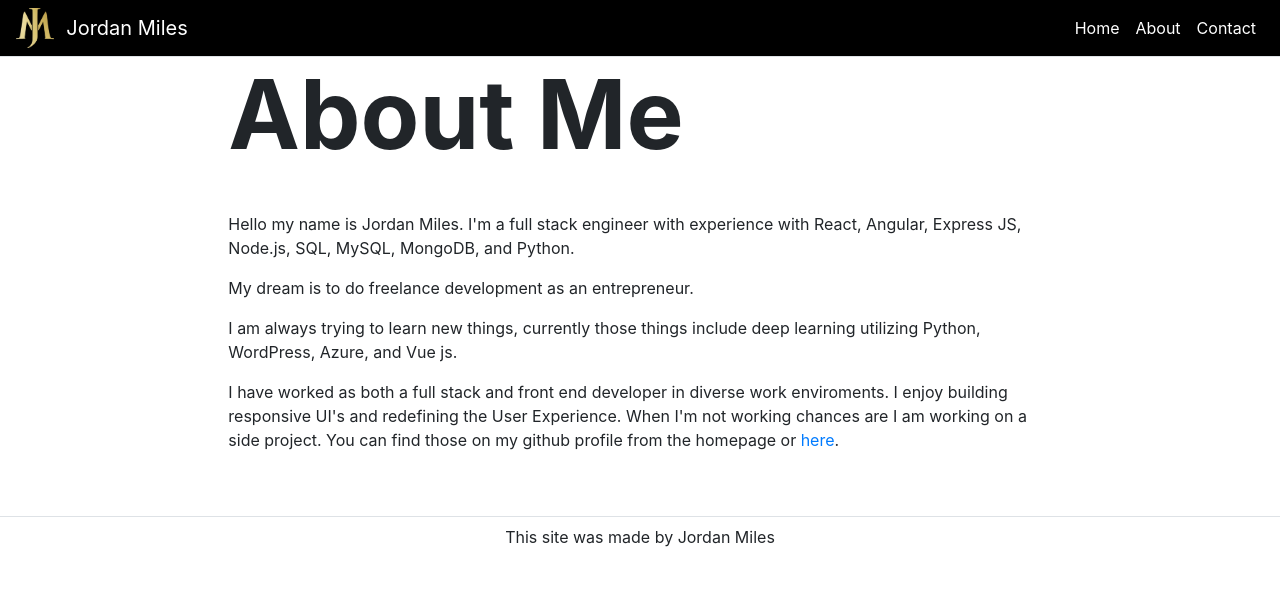
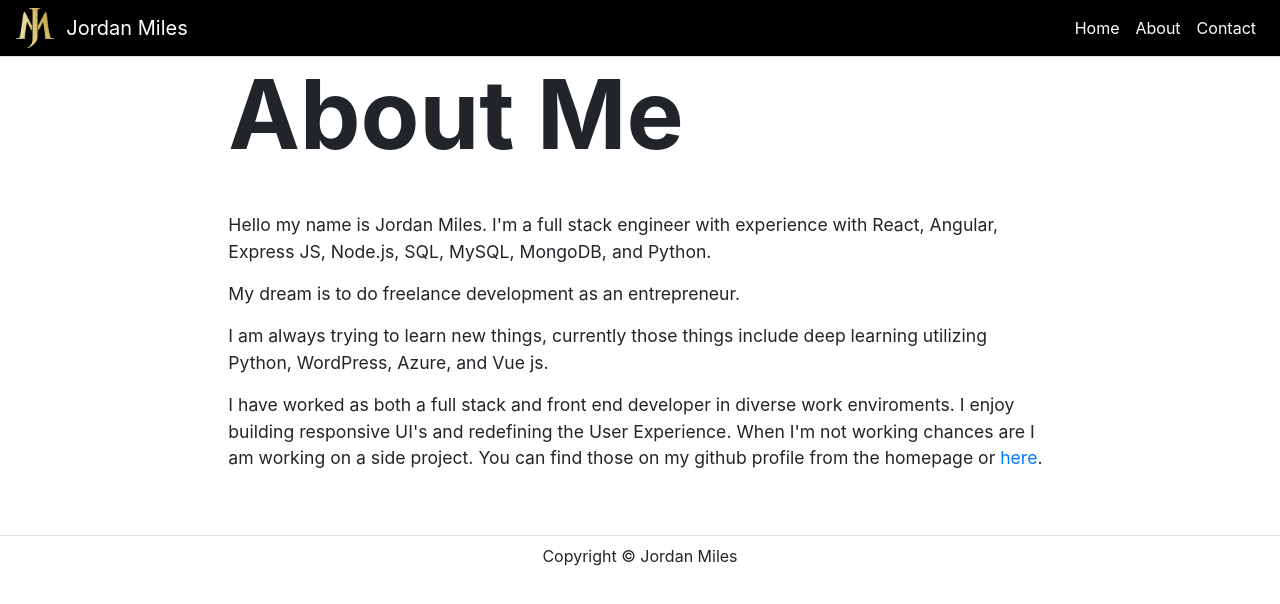
Before and after one commit to J0Miles/Portfolio-Site, a React (Create React App) app: page /about in a window 1280 px wide. Shown: the top 604 px of the page. Built offline with nearby package versions, Linux system fonts and the light colour scheme.

Commit message:
Made some styling and dialogue changes

```diff
--- a/src/App.css
+++ b/src/App.css
@@ -47,6 +47,14 @@
   color: white !important;
 }
 
+#body {
+  font-size: 1.1rem;
+}
+
+#loader {
+  margin: 2px;
+}
+
 @media (prefers-reduced-motion: no-preference) {
   .App-logo {
     animation: App-logo-spin infinite 20s linear;
--- a/src/components/About/aboutpage.jsx
+++ b/src/components/About/aboutpage.jsx
@@ -7,17 +7,19 @@ function About(props) {
     <div>
       <Hero title={props.title} />
       <Content>
-        <p>
+        <p id="body">
           Hello my name is Jordan Miles. I'm a full stack engineer with
           experience with React, Angular, Express JS, Node.js, SQL, MySQL,
           MongoDB, and Python.
         </p>
-        <p>My dream is to do freelance development as an entrepreneur.</p>
-        <p>
+        <p id="body">
+          My dream is to do freelance development as an entrepreneur.
+        </p>
+        <p id="body">
           I am always trying to learn new things, currently those things include
           deep learning utilizing Python, WordPress, Azure, and Vue js.
         </p>
-        <p>
+        <p id="body">
           I have worked as both a full stack and front end developer in diverse
           work enviroments. I enjoy building responsive UI's and redefining the
           User Experience. When I'm not working chances are I am working on a
--- a/src/components/Contact/contactpage.jsx
+++ b/src/components/Contact/contactpage.jsx
@@ -1,6 +1,7 @@
 import React from "react";
 import Form from "react-bootstrap/Form";
 import Button from "react-bootstrap/Button";
+import Spinner from "react-bootstrap/Spinner";
 
 import Hero from "../Home/heroPage";
 import Content from "../content";
@@ -16,7 +17,8 @@ class ContactPage extends React.Component {
       from: "",
       message: "",
       disabled: false,
-      emailSent: null
+      emailSent: null,
+      loading: false
     };
   }
 
@@ -34,14 +36,10 @@ class ContactPage extends React.Component {
     event.preventDefault();
     let splicedFrom = modifiedFromAddress(this.state.email, this.state.from);
     this.state.from = splicedFrom + "@jordanmiles.dev";
-    // let modifiedFromAddress = this.state.email.substr(
-    // 0,
-    // this.email.indexOf("@")
-    // );
-    //  this.state.from = modifiedFromAddress + "@jordanmiles.dev";
 
     this.setState({
-      disabled: true
+      disabled: true,
+      loading: true
     });
 
     Axios.post("https://jordanmiles.dev/api/email", this.state)
@@ -49,7 +47,8 @@ class ContactPage extends React.Component {
         if (res.data.success) {
           this.setState({
             disabled: false,
-            emailSent: true
+            emailSent: true,
+            loading: false
           });
         } else {
           this.setState({
@@ -63,7 +62,8 @@ class ContactPage extends React.Component {
 
         this.setState({
           disabled: false,
-          emailSent: false
+          emailSent: false,
+          loading: false
         });
       });
   };
@@ -115,6 +115,14 @@ class ContactPage extends React.Component {
               type="submit"
               disabled={this.state.disabled}
             >
+              {this.state.loading == true && (
+                <Spinner
+                  animation="border"
+                  role="status"
+                  size="sm"
+                  id="loader"
+                />
+              )}
               Send
             </Button>
 
--- a/src/components/footer.jsx
+++ b/src/components/footer.jsx
@@ -7,7 +7,7 @@ function Footer() {
     <footer className="mt-5">
       <Container fluid>
         <Row className="border-top justify-content-center p-2">
-          <div className="">This site was made by Jordan Miles</div>
+          <div className="">Copyright © Jordan Miles</div>
         </Row>
       </Container>
     </footer>
```
Also changed, not shown: 2 other files (tests, documents, lock files or other folders).
